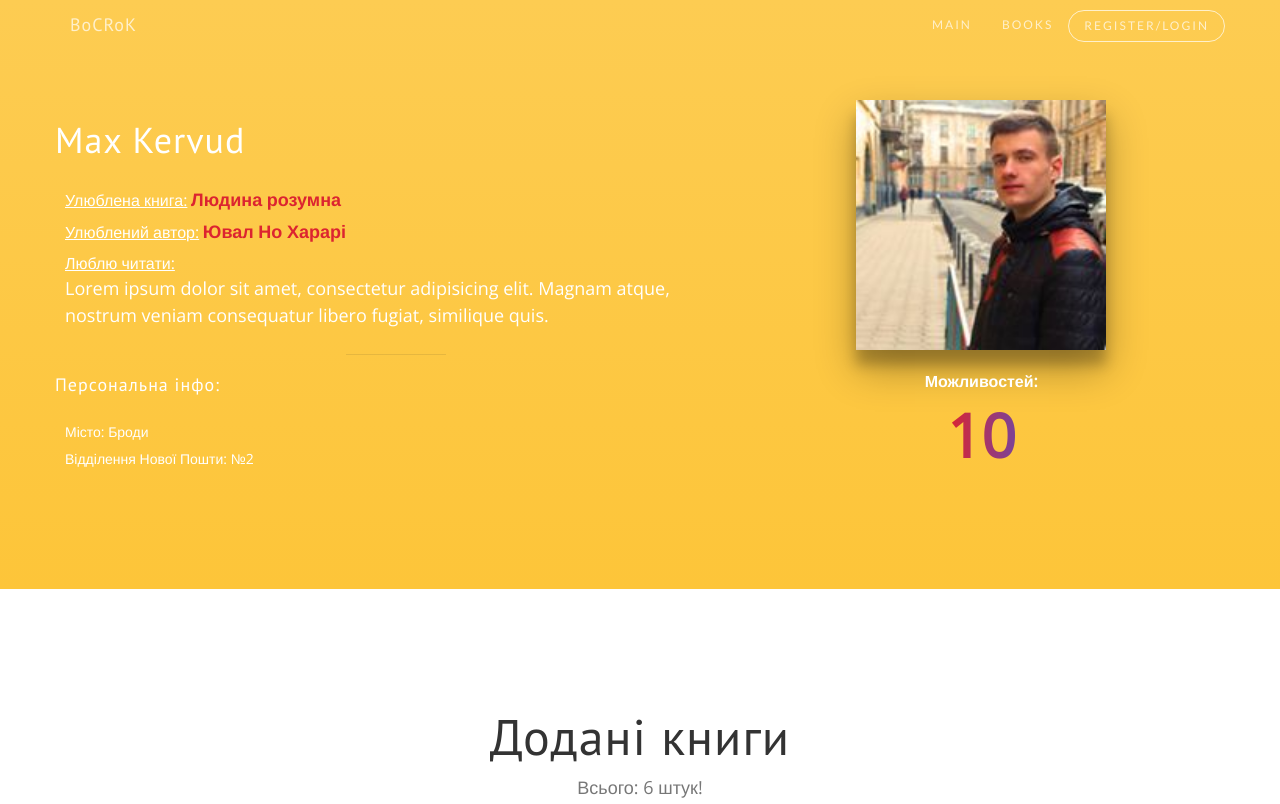
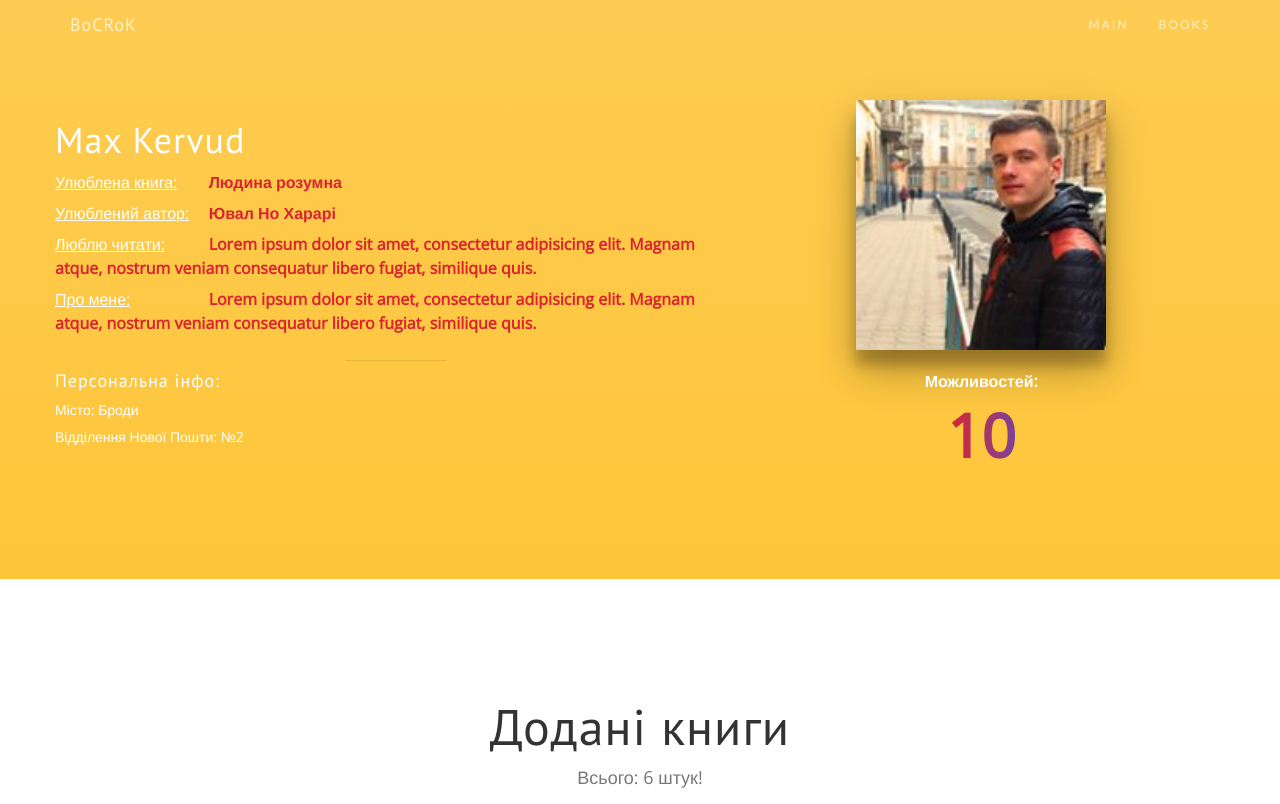
Before and after one commit to dima-kov/html-bocrok, a website: page user.html in a window 1280 px wide. Shown: the top 804 px of the page. Drawn offline with nearby package versions, Linux system fonts and the light colour scheme; a web font is replaced by a local one.

Commit message:
User fix

```diff
--- a/less/new-age.less
+++ b/less/new-age.less
@@ -764,16 +764,20 @@ section.user-header {
     .info {
         ul {
             list-style-type: none;
-            padding: 10px;
+            padding: 0px;
             & > li {
                 margin-top: 7px;
                 & > span {
                     font-size: 16px;
                     text-decoration: underline;
+                    min-width: 150px;
+                    display: inline-block;
                 }
-                & > a {
-                    font-size: 18px;
-                    font-weight: 800;
+                & > p {
+                    font-size: 16px;
+                    font-weight: 700;
+                    color: @theme-tertiary;
+                    display: inline;
                 }
             }
         }
--- a/user.html
+++ b/user.html
@@ -50,7 +50,7 @@
                         <a href="catalogue.html">Books</a>
                     </li>
                     <li>
-                        <a href="#" class="btn btn-outline" data-toggle="modal" data-target="#register-login">Register/Login</a>
+                    <img src="">
                     </li>
                 </ul>
             </div>
@@ -67,14 +67,18 @@
                         <ul>
                             <li>
                                 <span>Улюблена книга:</span>
-                                <a href="">Людина розумна</a>
+                                <p>Людина розумна</p>
                             </li>
                             <li>
                                 <span>Улюблений автор:</span>
-                                <a href="">Ювал Но Харарі</a>
+                                <p>Ювал Но Харарі</p>
                             </li>
                             <li>
                                 <span>Люблю читати:</span>
+                                <p>Lorem ipsum dolor sit amet, consectetur adipisicing elit. Magnam atque, nostrum veniam consequatur libero fugiat, similique quis.</p>
+                            </li>
+                            <li>
+                                <span>Про мене:</span>
                                 <p>Lorem ipsum dolor sit amet, consectetur adipisicing elit. Magnam atque, nostrum veniam consequatur libero fugiat, similique quis.</p>
                             </li>
                             <hr>
```
Also changed, not shown: css/new-age.css, css/new-age.min.css.
